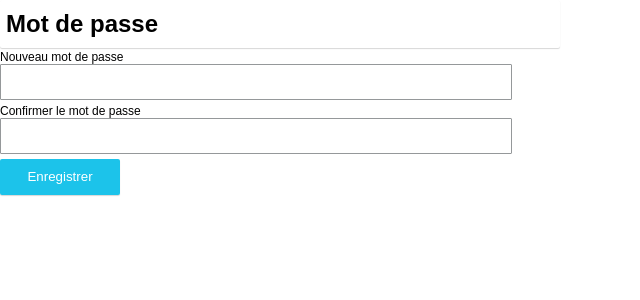
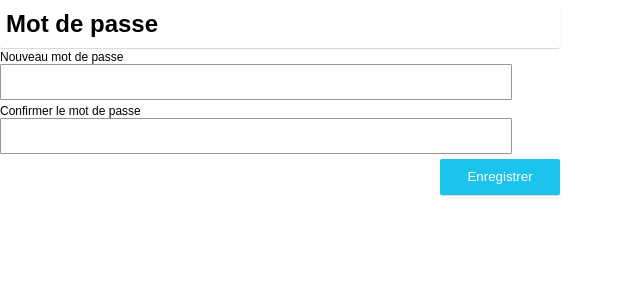
Before and after one commit to newordn/duegho_social_network, a React (Create React App) app: page / in a window 1280 px wide. Shown: the top 300 px of the page, without its empty margins (0-640 px from the left). Built offline with nearby package versions, Linux system fonts and the light colour scheme; a web font is replaced by a local one.

Commit message:
Updating newFormPassword Component

```diff
--- a/src/components/NewPasswordForm/NewPasswordForm.css
+++ b/src/components/NewPasswordForm/NewPasswordForm.css
@@ -8,3 +8,7 @@
     display: flex;
     flex-flow: column wrap;
 }
+.new_password_button_right
+{
+    justify-content: flex-end;
+}
--- a/src/components/NewPasswordForm/NewPasswordForm.js
+++ b/src/components/NewPasswordForm/NewPasswordForm.js
@@ -13,7 +13,9 @@ class NewPasswordForm extends Component {
                 <Password placeholder="" id="password" width="new_password_width"/>
                 <label for="password" class="new_password_label">Confirmer le mot de passe</label>
                 <Password id="confirmPassword" placeholder="" width="new_password_width"/>
-                <Button key="2" width="form-width" height="form-height" backgroundColor="bg-aqua" textStyle="white" text="Enregistrer" alignment="center" />
+                <div class="new_password_button_right">
+                    <Button key="2" width="form-width" height="form-height" backgroundColor="bg-aqua" textStyle="white" text="Enregistrer" alignment="center" />
+                </div>
             </form>
         );
     }
```
